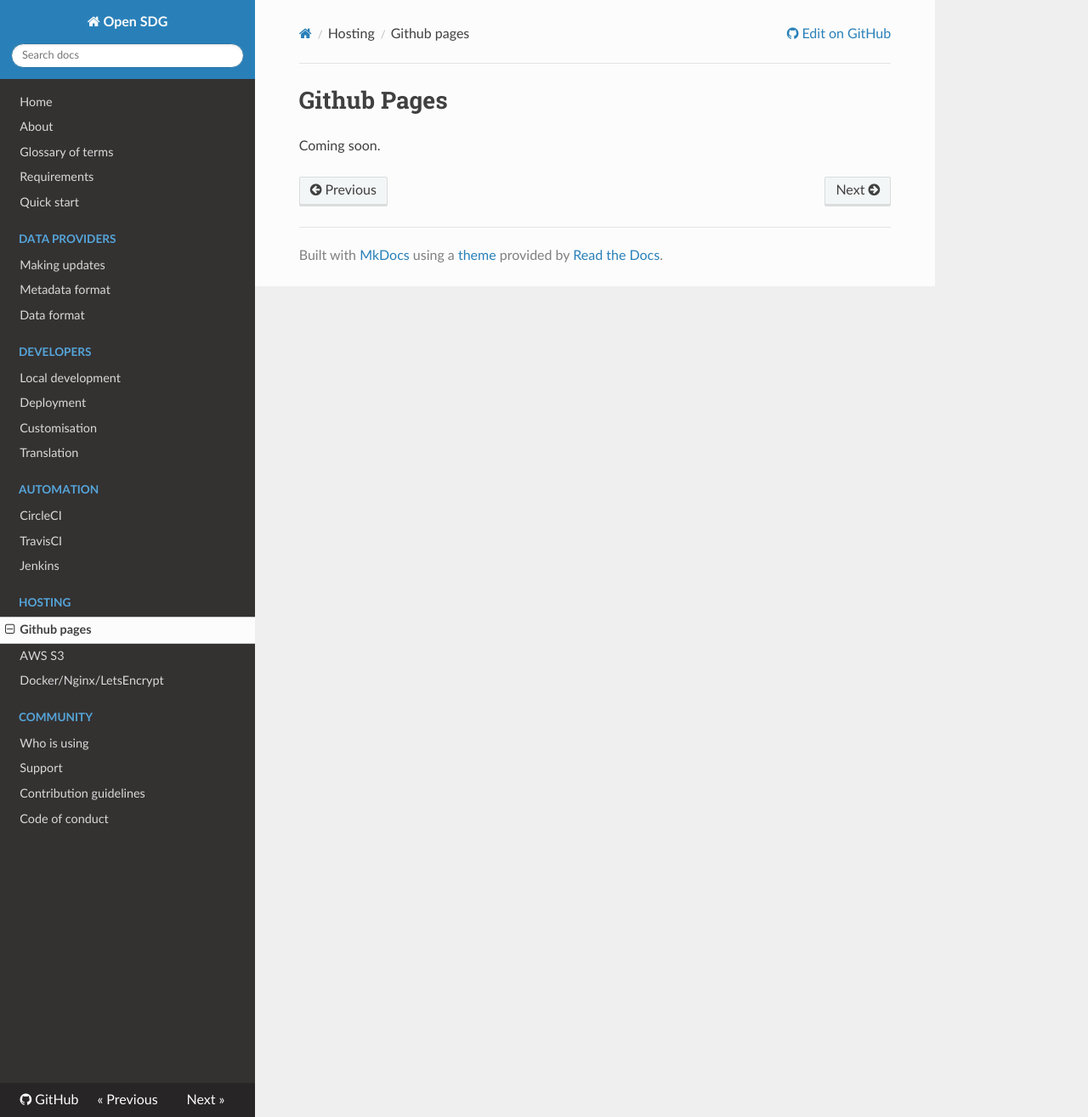
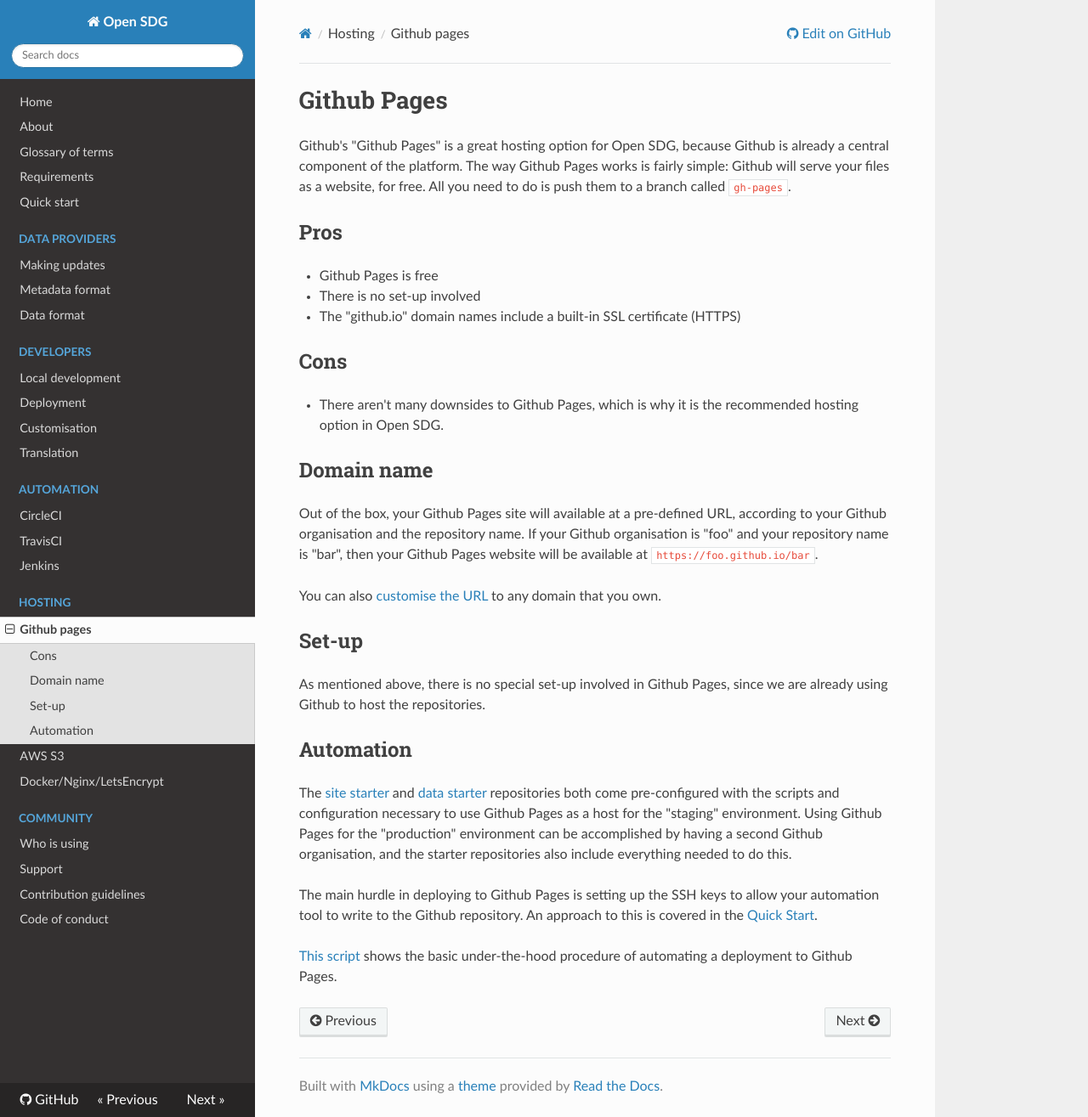
Before and after one commit to open-sdg/open-sdg, an MkDocs documentation site: the page built from docs/hosting/github-pages.md, in a window 1280 px wide and 1315 px high. Shown: the whole window at 85% size. Built offline with MkDocs 1.6.1, drawn with Linux system fonts in a browser that asks for light colours; nearby versions of some CDN libraries; old or Windows-style settings are respelled for this version of MkDocs.

Commit message:
Details on Github Pages hosting

```diff
--- a/docs/hosting/github-pages.md
+++ b/docs/hosting/github-pages.md
@@ -1,3 +1,31 @@
 # Github Pages
 
-Coming soon.
+Github's "Github Pages" is a great hosting option for Open SDG, because Github is already a central component of the platform. The way Github Pages works is fairly simple: Github will serve your files as a website, for free. All you need to do is push them to a branch called `gh-pages`.
+
+## Pros
+
+* Github Pages is free
+* There is no set-up involved
+* The "github.io" domain names include a built-in SSL certificate (HTTPS)
+
+## Cons
+
+* There aren't many downsides to Github Pages, which is why it is the recommended hosting option in Open SDG.
+
+## Domain name
+
+Out of the box, your Github Pages site will available at a pre-defined URL, according to your Github organisation and the repository name. If your Github organisation is "foo" and your repository name is "bar", then your Github Pages website will be available at `https://foo.github.io/bar`.
+
+You can also [customise the URL](https://help.github.com/articles/using-a-custom-domain-with-github-pages/) to any domain that you own.
+
+## Set-up
+
+As mentioned above, there is no special set-up involved in Github Pages, since we are already using Github to host the repositories.
+
+## Automation
+
+The [site starter](https://github.com/open-sdg/open-sdg-site-starter) and [data starter](https://github.com/open-sdg/open-sdg-data-starter) repositories both come pre-configured with the scripts and configuration necessary to use Github Pages as a host for the "staging" environment. Using Github Pages for the "production" environment can be accomplished by having a second Github organisation, and the starter repositories also include everything needed to do this.
+
+The main hurdle in deploying to Github Pages is setting up the SSH keys to allow your automation tool to write to the Github repository. An approach to this is covered in the [Quick Start](../quick-start.md).
+
+[This script](https://github.com/open-sdg/open-sdg-site-starter/blob/develop/scripts/deploy/circleci/deploy_staging.sh) shows the basic under-the-hood procedure of automating a deployment to Github Pages.
```
